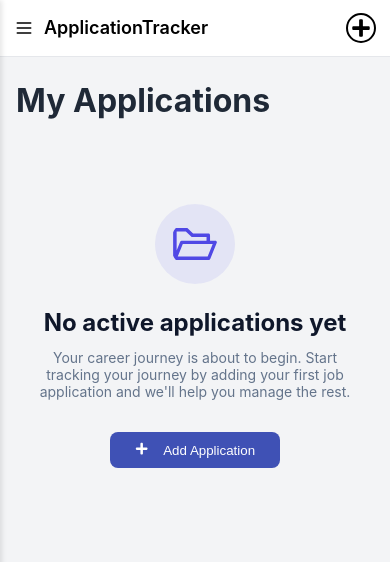
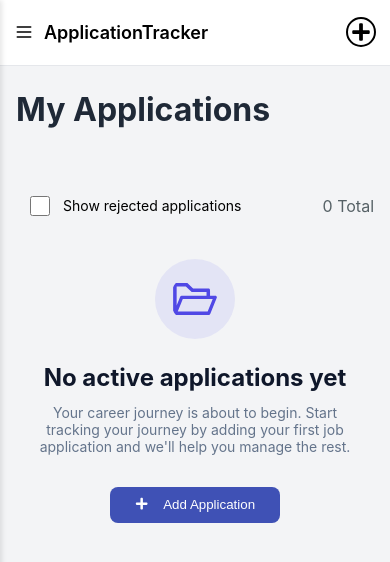
Before and after one commit to BenOhayon/application-tracker, a React (Vite) app: page /my-applications in a window 390 px wide. Shown: the top 562 px of the page. Built offline with nearby package versions, Linux system fonts and the light colour scheme.

Commit message:
added filters in mobile data display

```diff
--- a/src/components/ApplicationsDataDisplay/ApplicationsDataDisplay.tsx
+++ b/src/components/ApplicationsDataDisplay/ApplicationsDataDisplay.tsx
@@ -37,8 +37,9 @@ const ApplicationsDataDisplay: React.FC<ApplicationsDataDisplayProps> = ({
         isMobile ? (
           <MobileApplicationsList
             title={title}
-            count={activeApplications.length}
-            data={activeApplications}
+            count={filteredApplications.length}
+            data={filteredApplications}
+            hasFilters={hasTableFilters}
           />
         ) : (
           <ApplicationsTable
@@ -46,7 +47,6 @@ const ApplicationsDataDisplay: React.FC<ApplicationsDataDisplayProps> = ({
             title={title}
             hasFilters={hasTableFilters}
             maxVisibleEntries={maxVisibleEntries}
-            shouldShowRejectedApplications={shouldShowRejectedApplications}
             itemsPerPage={itemsPerPage}
           />
         )
--- a/src/components/MobileApplicationsList/MobileApplicationsList.tsx
+++ b/src/components/MobileApplicationsList/MobileApplicationsList.tsx
@@ -2,21 +2,19 @@ import React from 'react'
 import type { TableRecord } from '../../utils/types'
 import MobileTableDataList from '../MobileTableDataList/MobileTableDataList';
 import MobileApplicationsTableItem from '../MobileApplicationsTableItem/MobileApplicationsTableItem';
-import ApplicationEmptyState from '../empty-states/ApplicationEmptyState/ApplicationEmptyState';
+import ShouldShowRejectedApplicationsCheckbox from '../ShouldShowRejectedApplicationsCheckbox/ShouldShowRejectedApplicationsCheckbox';
 
 interface MobileApplicationsListProps {
   title?: string;
   count?: number;
   data: TableRecord[];
+  hasFilters?: boolean;
 }
 
-const MobileApplicationsList: React.FC<MobileApplicationsListProps> = ({ title, count, data }) => {
-  if (!data || data.length === 0) {
-    return <ApplicationEmptyState />
-  }
-
+const MobileApplicationsList: React.FC<MobileApplicationsListProps> = ({ title, count, data, hasFilters }) => {
   return (
     <MobileTableDataList
+      {...(hasFilters && { filters: <ShouldShowRejectedApplicationsCheckbox /> })}
       title={title}
       count={count}
       data={data}
--- a/src/components/MobileTableDataList/MobileTableDataList.tsx
+++ b/src/components/MobileTableDataList/MobileTableDataList.tsx
@@ -1,11 +1,13 @@
 import React from 'react'
 import type { TableRecord } from '../../utils/types'
 import styled from 'styled-components';
+import ApplicationEmptyState from '../empty-states/ApplicationEmptyState/ApplicationEmptyState';
 
 interface MobileTableDataListProps {
   title?: string;
   count?: number;
   data: TableRecord[];
+  filters?: React.ReactElement;
   ItemComponent: React.ComponentType<{ record: TableRecord }>;
 }
 
@@ -31,6 +33,12 @@ const MobileTableDataListHeader = styled.div`
   align-items: center;
 `
 
+const MobileTableDataListTitleContainer = styled.div`
+  display: flex;
+  align-items: center;
+  gap: 10px;
+`
+
 const MobileTableDataListTitle = styled.h2`
   font-size: 24px;
 `
@@ -40,18 +48,25 @@ const MobileTableDataListCount = styled.p`
   color: #566166;
 `
 
-const MobileTableDataList: React.FC<MobileTableDataListProps> = ({ title, count, data, ItemComponent }) => {
+const MobileTableDataList: React.FC<MobileTableDataListProps> = ({ title, count, data, filters, ItemComponent }) => {
   return (
     <MobileTableDataListContainer>
-      {(title || count) && <MobileTableDataListHeader>
-        <MobileTableDataListTitle>{title}</MobileTableDataListTitle>
-        {count && <MobileTableDataListCount>{count} Total</MobileTableDataListCount>}
+      {(title || count || filters) && <MobileTableDataListHeader>
+        <MobileTableDataListTitleContainer>
+          <MobileTableDataListTitle>
+            {title}
+          </MobileTableDataListTitle>
+          {filters}
+        </MobileTableDataListTitleContainer>
+        {count !== undefined && <MobileTableDataListCount>{count} Total</MobileTableDataListCount>}
       </MobileTableDataListHeader>}
-      <MobileTableDataListContent>
-        {
-          data.map(record => <ItemComponent key={record.id} record={record} />)
-        }
-      </MobileTableDataListContent>
+      {
+        (!data || data.length === 0) ? <ApplicationEmptyState /> :  <MobileTableDataListContent>
+          {
+            data.map(record => <ItemComponent key={record.id} record={record} />)
+          }
+        </MobileTableDataListContent>
+      }
     </MobileTableDataListContainer>
   )
 }
--- a/src/components/NavBar/NavBar.tsx
+++ b/src/components/NavBar/NavBar.tsx
@@ -10,7 +10,7 @@ import { useOpenSideBar } from '../../model/stores/sidebar-store'
 
 const NavBarContainer = styled.nav`
   box-sizing: border-box;
-  height: 60px;
+  height: 70px;
   padding: 7px 14px;
   display: flex;
   align-items: center;
--- /dev/null
+++ b/src/components/ShouldShowRejectedApplicationsCheckbox/ShouldShowRejectedApplicationsCheckbox.tsx
@@ -0,0 +1,18 @@
+import React from 'react'
+import Checkbox from '../Checkbox/Checkbox';
+import { useSetShowRejectedApplications, useShowRejectedApplications } from '../../model/stores/applications-table-store';
+
+const ShouldShowRejectedApplicationsCheckbox: React.FC = () => {
+  const shouldShowRejectedApplications = useShowRejectedApplications();
+  const setShowRejectedApplications = useSetShowRejectedApplications();
+
+  return (
+    <Checkbox
+      label='Show rejected applications'
+      isChecked={shouldShowRejectedApplications}
+      onChecked={(showRejected: boolean) => setShowRejectedApplications(showRejected)}
+    />
+  )
+}
+
+export default ShouldShowRejectedApplicationsCheckbox
--- a/src/components/Table/ApplicationsTable.tsx
+++ b/src/components/Table/ApplicationsTable.tsx
@@ -2,16 +2,14 @@ import React from 'react'
 import Table from './Table'
 import { applicationsColumnDef } from '../../utils/application-table-column-def';
 import ApplicationTableEmptyState from '../empty-states/ApplicationTableEmptyState/ApplicationTableEmptyState';
-import Checkbox from '../Checkbox/Checkbox';
 import type { ApplicationData } from '../../utils/types';
-import { useSetShowRejectedApplications } from '../../model/stores/applications-table-store';
+import ShouldShowRejectedApplicationsCheckbox from '../ShouldShowRejectedApplicationsCheckbox/ShouldShowRejectedApplicationsCheckbox';
 
 interface ApplicationTableProps {
   title?: string;
   maxVisibleEntries?: number;
   hasFilters?: boolean;
   data: ApplicationData[];
-  shouldShowRejectedApplications: boolean;
   itemsPerPage: number;
 }
 
@@ -20,21 +18,12 @@ const ApplicationsTable: React.FC<ApplicationTableProps> = ({
   maxVisibleEntries,
   hasFilters,
   data,
-  shouldShowRejectedApplications,
   itemsPerPage,
  }) => {
-  const setShowRejectedApplications = useSetShowRejectedApplications();
-
   return (
     <Table
       {...(title && { title })}
-      {...(
-        hasFilters && { filters: <Checkbox
-          label='Show rejected applications'
-          isChecked={shouldShowRejectedApplications}
-          onChecked={(showRejected: boolean) => setShowRejectedApplications(showRejected)}
-        />
-      })}
+      {...(hasFilters && { filters: <ShouldShowRejectedApplicationsCheckbox /> })}
       data={data}
       columns={applicationsColumnDef}
       itemsPerPage={itemsPerPage}
```
